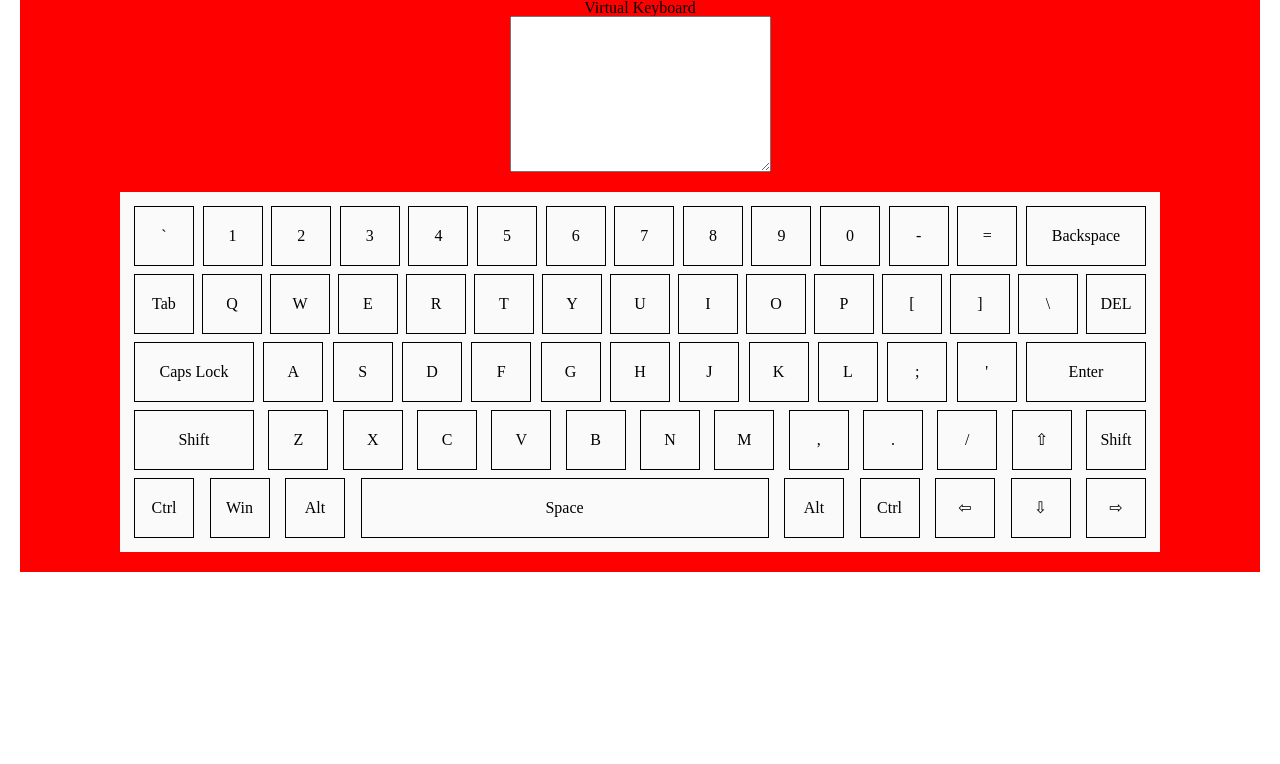
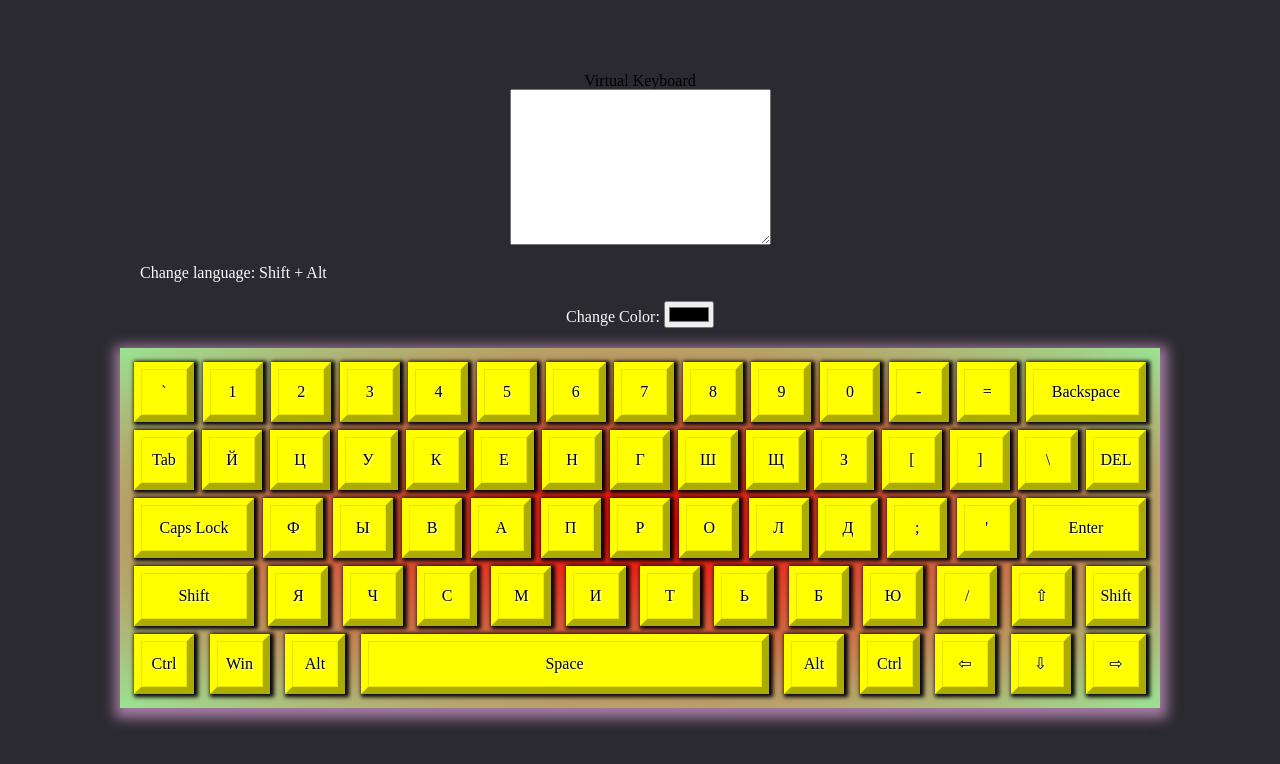
Before and after one commit to bladov/Virtual_Keyboard, a website: page index.html in a window 1280 px wide. Drawn offline with Linux system fonts and the light colour scheme.

Commit message:
feat: add color change

```diff
--- a/main.js
+++ b/main.js
@@ -1,8 +1,11 @@
 const body = document.querySelector('body');
 const container = document.createElement('div');
 container.classList.add('container');
+
 container.innerHTML = `<header class="header">Virtual Keyboard</header>
                       <textarea name="" id="text" cols="30" rows="10"></textarea>
+                      <div class="language">Change language: Shift + Alt</div>
+                      <div class="color">Change Color: <input type="color" name="color" id="color"></div>
                       <div class="Keyboard__wrapper">
                         <div class="Keyboard__keys">
                           <div class="Keyboard__row">
@@ -58,7 +61,7 @@ container.innerHTML = `<header class="header">Virtual Keyboard</header>
                             <div class="key" data-event-code="KeyZ">Z</div>
                             <div class="key" data-event-code="KeyX">X</div>
                             <div class="key" data-event-code="KeyC">C</div>
-                            <div class="key">V</div>
+                            <div class="key key_bef">V</div>
                             <div class="key">B</div>
                             <div class="key">N</div>
                             <div class="key">M</div>
@@ -90,54 +93,93 @@ const key = document.querySelectorAll('.key');
 const keyWrapper = {
   Backquote: {
     code: 'Backquote',
+    changeable: true,
+    keyNormal: '`',
+    keySpec: '~',
   },
 
   Digit1: {
     code: 'Digit1',
+    changeable: true,
+    keyNormal: '1',
+    keySpec: '!',
   },
 
   Digit2: {
     code: 'Digit2',
+    changeable: true,
+    keyNormal: '2',
+    keySpec: '@',
   },
 
   Digit3: {
     code: 'Digit3',
+    changeable: true,
+    keyNormal: '3',
+    keySpec: '#',
   },
 
   Digit4: {
     code: 'Digit4',
+    changeable: true,
+    keyNormal: '4',
+    keySpec: '$',
   },
 
   Digit5: {
     code: 'Digit5',
+    changeable: true,
+    keyNormal: '5',
+    keySpec: '%',
   },
 
   Digit6: {
     code: 'Digit6',
+    changeable: true,
+    keyNormal: '6',
+    keySpec: '^',
   },
 
   Digit7: {
     code: 'Digit7',
+    changeable: true,
+    keyNormal: '7',
+    keySpec: '&',
   },
 
   Digit8: {
     code: 'Digit8',
+    changeable: true,
+    keyNormal: '8',
+    keySpec: '*',
   },
 
   Digit9: {
     code: 'Digit9',
+    changeable: true,
+    keyNormal: '9',
+    keySpec: '(',
   },
 
   Digit0: {
     code: 'Digit0',
+    changeable: true,
+    keyNormal: '0',
+    keySpec: ')',
   },
 
   Minus: {
     code: 'Minus',
+    changeable: true,
+    keyNormal: '-',
+    keySpec: '_',
   },
 
   Equal: {
     code: 'Equal',
+    changeable: true,
+    keyNormal: '=',
+    keySpec: '+',
   },
 
   Backspace: {
@@ -150,54 +192,93 @@ const keyWrapper = {
 
   KeyQ: {
     code: 'KeyQ',
+    changeableRu: true,
+    keyEn: 'Q',
+    keyRu: 'Й',
   },
 
   KeyW: {
     code: 'KeyW',
+    changeableRu: true,
+    keyEn: 'W',
+    keyRu: 'Ц',
   },
 
   KeyE: {
     code: 'KeyE',
+    changeableRu: true,
+    keyEn: 'E',
+    keyRu: 'У',
   },
 
   KeyR: {
     code: 'KeyR',
+    changeableRu: true,
+    keyEn: 'R',
+    keyRu: 'К',
   },
 
   KeyT: {
     code: 'KeyT',
+    changeableRu: true,
+    keyEn: 'T',
+    keyRu: 'Е',
   },
 
   KeyY: {
     code: 'KeyY',
+    changeableRu: true,
+    keyEn: 'Y',
+    keyRu: 'Н',
   },
 
   KeyU: {
     code: 'KeyU',
+    changeableRu: true,
+    keyEn: 'U',
+    keyRu: 'Г',
   },
 
   KeyI: {
     code: 'KeyI',
+    changeableRu: true,
+    keyEn: 'I',
+    keyRu: 'Ш',
   },
 
   KeyO: {
     code: 'KeyO',
+    changeableRu: true,
+    keyEn: 'O',
+    keyRu: 'Щ',
   },
 
   KeyP: {
     code: 'KeyP',
+    changeableRu: true,
+    keyEn: 'P',
+    keyRu: 'З',
   },
 
   BracketLeft: {
     code: 'BracketLeft',
+    changeable: true,
+    keyNormal: '[',
+    keySpec: '{',
   },
 
   BracketRight: {
     code: 'BracketRight',
+    changeable: true,
+    keyNormal: ']',
+    keySpec: '}',
   },
 
   Backslash: {
     code: 'Backslash',
+    changeable: true,
+    keyNormal: '&#92;',
+    keySpec: '|',
   },
 
   Delete: {
@@ -210,46 +291,79 @@ const keyWrapper = {
 
   KeyA: {
     code: 'KeyA',
+    changeableRu: true,
+    keyEn: 'A',
+    keyRu: 'Ф',
   },
 
   KeyS: {
     code: 'KeyS',
+    changeableRu: true,
+    keyEn: 'S',
+    keyRu: 'Ы',
   },
 
   KeyD: {
     code: 'KeyD',
+    changeableRu: true,
+    keyEn: 'D',
+    keyRu: 'В',
   },
 
   KeyF: {
     code: 'KeyF',
+    changeableRu: true,
+    keyEn: 'F',
+    keyRu: 'А',
   },
 
   KeyG: {
     code: 'KeyG',
+    changeableRu: true,
+    keyEn: 'G',
+    keyRu: 'П',
   },
 
   KeyH: {
     code: 'KeyH',
+    changeableRu: true,
+    keyEn: 'H',
+    keyRu: 'Р',
   },
 
   KeyJ: {
     code: 'KeyJ',
+    changeableRu: true,
+    keyEn: 'J',
+    keyRu: 'О',
   },
 
   KeyK: {
     code: 'KeyK',
+    changeableRu: true,
+    keyEn: 'K',
+    keyRu: 'Л',
   },
 
   KeyL: {
     code: 'KeyL',
+    changeableRu: true,
+    keyEn: 'L',
+    keyRu: 'Д',
   },
 
   Semicolon: {
     code: 'Semicolon',
+    changeable: true,
+    keyNormal: ';',
+    keySpec: ':',
   },
 
   Quote: {
     code: 'Quote',
+    changeable: true,
+    keyNormal: "'",
+    keySpec: '"',
   },
 
   Enter: {
@@ -262,42 +376,72 @@ const keyWrapper = {
 
   KeyZ: {
     code: 'KeyZ',
+    changeableRu: true,
+    keyEn: 'Z',
+    keyRu: 'Я',
   },
 
   KeyX: {
     code: 'KeyX',
+    changeableRu: true,
+    keyEn: 'X',
+    keyRu: 'Ч',
   },
 
   KeyC: {
     code: 'KeyC',
+    changeableRu: true,
+    keyEn: 'C',
+    keyRu: 'С',
   },
 
   KeyV: {
     code: 'KeyC',
+    changeableRu: true,
+    keyEn: 'V',
+    keyRu: 'М',
   },
 
   KeyB: {
     code: 'KeyC',
+    changeableRu: true,
+    keyEn: 'B',
+    keyRu: 'И',
   },
 
   KeyN: {
     code: 'KeyN',
+    changeableRu: true,
+    keyEn: 'N',
+    keyRu: 'Т',
   },
 
   KeyM: {
     code: 'KeyM',
+    changeableRu: true,
+    keyEn: 'M',
+    keyRu: 'Ь',
   },
 
   Comma: {
     code: 'Comma',
+    changeableRu: true,
+    keyEn: ',',
+    keyRu: 'Б',
   },
 
   Period: {
     code: 'Period',
+    changeableRu: true,
+    keyEn: '.',
+    keyRu: 'Ю',
   },
 
   Slash: {
     code: 'Slash',
+    changeable: true,
+    keyNormal: '/',
+    keySpec: '?',
   },
 
   ArrowUp: {
@@ -345,11 +489,6 @@ const keyWrapper = {
   },
 };
 
-// for (let i = 0; i < 10; i += 1) {
-//   const codeKey = key[i].innerHTML;
-//   key[i].setAttribute('data-code-key', `${keyWrapper[codeKey].code}`);
-// }
-
 function addPosition() {
   let zero = 0;
 
@@ -365,9 +504,103 @@ addPosition();
 document.addEventListener('keydown', (e) => {
   const btnKey = key[keyWrapper[e.code].position];
   btnKey.classList.add('active');
+
+  if (e.code === 'ShiftLeft') {
+    Object.keys(keyWrapper).forEach((item) => {
+      if (keyWrapper[item].changeable === true) {
+        key[keyWrapper[item].position].innerHTML = keyWrapper[item].keySpec;
+      }
+    });
+  }
 });
 
 document.addEventListener('keyup', (e) => {
   const btnKey = key[keyWrapper[e.code].position];
   btnKey.classList.remove('active');
+
+  if (e.code === 'ShiftLeft') {
+    Object.keys(keyWrapper).forEach((item) => {
+      if (keyWrapper[item].changeable === true) {
+        key[keyWrapper[item].position].innerHTML = keyWrapper[item].keyNormal;
+      }
+    });
+  }
 });
+
+// change lng----------------------------------------------------------------==========
+let languageRu = false;
+
+function runOnKeys(func, ...codes) {
+  const pressed = new Set();
+
+  document.addEventListener('keydown', (event) => {
+    pressed.add(event.code);
+
+    for (let i = 0; i < codes.length; i += 1) {
+      if (!pressed.has(codes[i])) {
+        return;
+      }
+    }
+
+    pressed.clear();
+
+    func();
+  });
+
+  document.addEventListener('keyup', (event) => {
+    pressed.delete(event.code);
+  });
+}
+
+function swapLang() {
+  Object.keys(keyWrapper).forEach((item) => {
+    if (keyWrapper[item].changeableRu === true) {
+      key[keyWrapper[item].position].innerHTML = keyWrapper[item].keyRu;
+      keyWrapper[item].changeableRu = false;
+    } else if (keyWrapper[item].changeableRu === false) {
+      key[keyWrapper[item].position].innerHTML = keyWrapper[item].keyEn;
+      keyWrapper[item].changeableRu = true;
+    }
+  });
+
+  languageRu = !languageRu;
+  if (languageRu) {
+    localStorage.setItem('ru', languageRu);
+  } else {
+    localStorage.clear();
+  }
+  // localStorage.setItem('ru', languageRu);
+}
+
+runOnKeys(() => swapLang(), 'ShiftLeft', 'AltLeft');
+
+if (localStorage.getItem('ru')) {
+  Object.keys(keyWrapper).forEach((item) => {
+    if (keyWrapper[item].changeableRu === true) {
+      key[keyWrapper[item].position].innerHTML = keyWrapper[item].keyRu;
+      keyWrapper[item].changeableRu = false;
+    }
+  });
+} else {
+  swapLang();
+}
+// change lng end---------------------------------------------------------------==========
+
+const text = document.querySelector('#text');
+const keyContainer = document.querySelector('.Keyboard__keys');
+
+keyContainer.addEventListener('click', (e) => {
+  const target = e.target;
+  text.value += target.textContent;
+});
+
+//  change color
+const changeColor = document.querySelector('#color');
+
+changeColor.addEventListener('input', () => {
+  key.forEach((item, pos) => {
+    key[pos].style.borderColor = changeColor.value;
+    key[pos].style.backgroundColor = changeColor.value;
+  });
+});
+//  chenge color end
--- a/style.css
+++ b/style.css
@@ -1,5 +1,9 @@
 * {
   box-sizing: border-box;
+}
+
+body {
+    background-color: rgb(43 42 48);
 }
 
 .container {
@@ -9,16 +13,17 @@
   align-items: center;
   max-width: 1240px;
   margin: 0 auto;
+  height: 100vh;
   padding-left: 20px;
   padding-right: 20px;
-  background-color: red;
 }
 
 .Keyboard__wrapper {
   margin: 20px;
   max-width: 1040px;
   padding: 10px;
-  background-color: #fafafa;
+  background: radial-gradient(red, #9ae393);
+  box-shadow: 1px 4px 12px 6px #a57ba3;
 }
 
 .Keyboard__row {
@@ -27,6 +32,7 @@
 }
 
 .key {
+  position: relative;
   width: 60px;
   height: 60px;
   border: 1px solid black;
@@ -35,6 +41,11 @@
   justify-content: center;
   align-items: center;
   transition: .2s;
+
+  border: 7px outset yellow;
+  background-color: yellow;
+  box-shadow: 2px 1px 4px 2px;
+  text-shadow: 1px 1px 2px white;
 }
 
 .key_large {
@@ -46,8 +57,37 @@
   width: 40%;
 }
 
+
 .active {
-  color: wheat;
-  background-color: gray;
-  transform: translate(-3px, -3px);
+  color: rgb(245, 0, 0);
+  background-color: #fafafa;
+  transform: translate(3px, 3px);
+
+  border: 7px outset #fafafa;
+  background-color: #fafafa;
 }
+
+.key::before {
+  content: '';
+  position: absolute;
+  display: block;
+  border: 1px ridge black;
+  top: 0;
+  left: 0;
+  bottom: 0;
+  right: 0;
+  opacity: .1;
+}
+
+
+.language {
+  padding-left: 100px;
+  padding: 20px;
+  align-self: self-start;
+  padding-left: 100px;
+  color: #fafafa;
+}
+
+.color {
+  color: #fafafa;
+}
```
